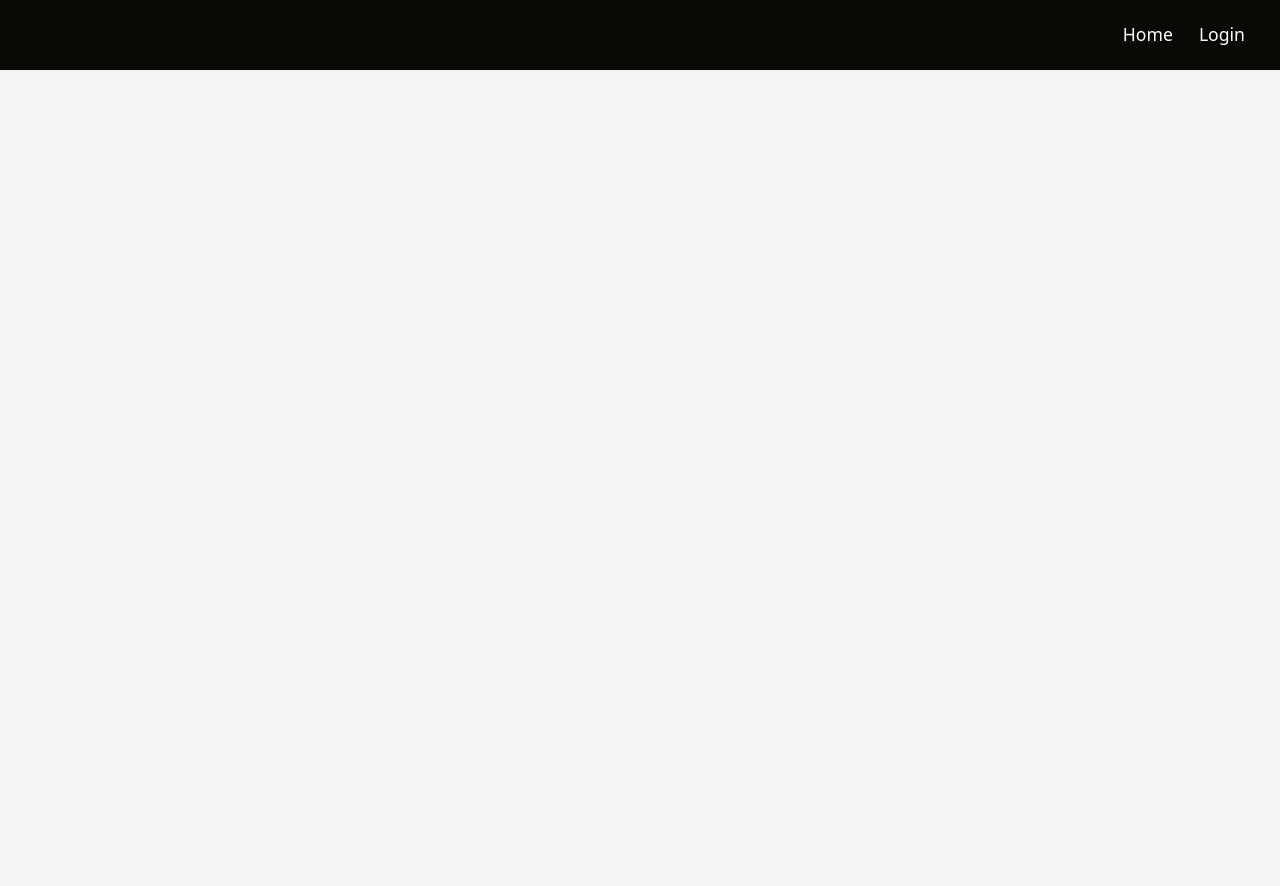
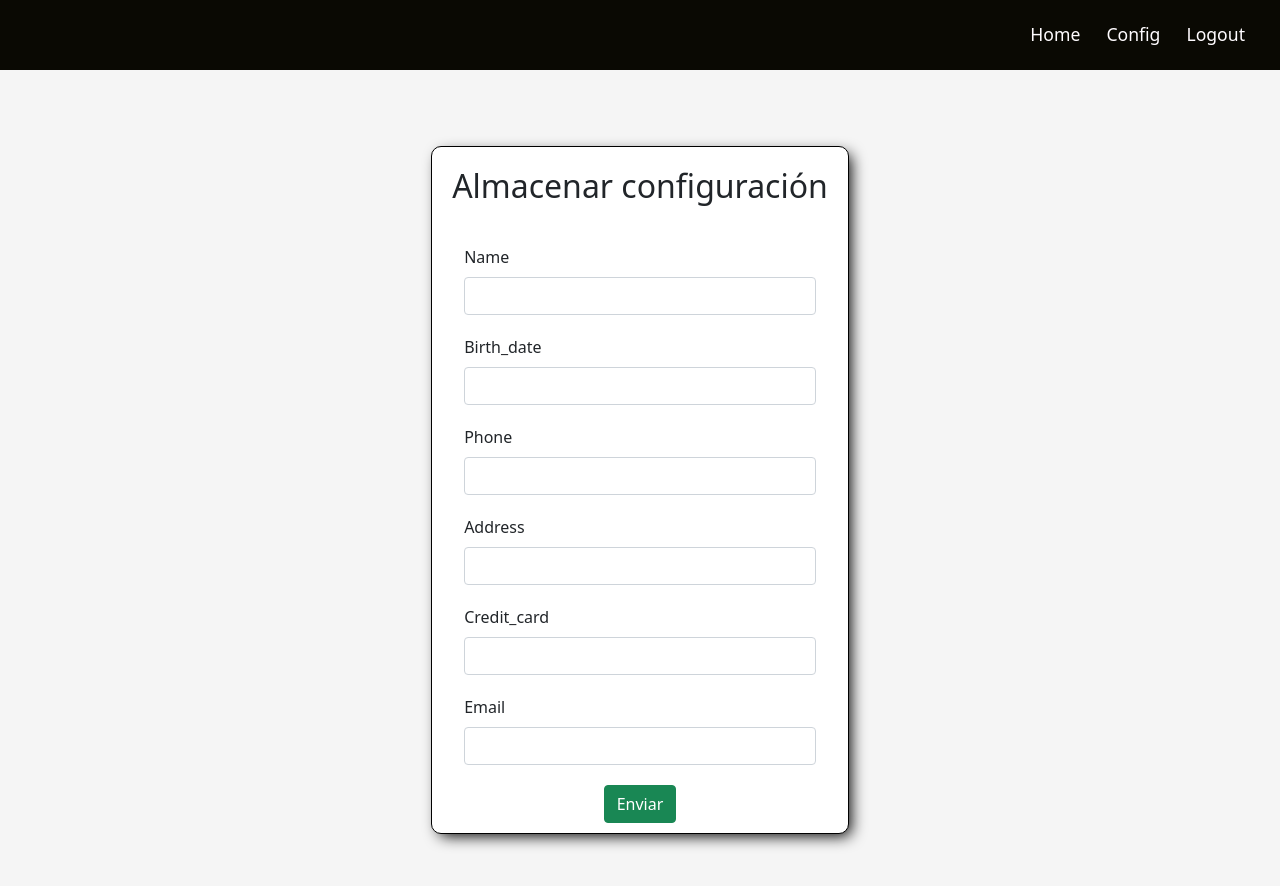
Before and after one commit to luisFelipeEvilla/contact-importer, a React (Create React App) app: page /config in a window 1280 px wide. Before the commit this address had no page. Shown: the top 886 px of the page. Before the commit the page ends 800 px from the top, so only its background shows below. Built offline with nearby package versions, Linux system fonts and the light colour scheme; sample sign-in values are in the browser's storage.

Commit message:
configuration file columns functionality

```diff
--- a/src/App.js
+++ b/src/App.js
@@ -1,5 +1,5 @@
 import './App.css';
-import { BrowserRouter, Route, Routes} from 'react-router-dom';
+import { BrowserRouter, Route, Routes, Navigate} from 'react-router-dom';
 import { useState } from 'react';
 
 //partials
@@ -8,6 +8,7 @@ import Header from './partials/header/header'
 // screens
 import SigninScreen from './pages/singin/signinScreen';
 import SignupScreen from './pages/signup/singupScreen';
+import ConfigScreen from './pages/config/configScreen';
 
 // components
 function App() {
@@ -23,6 +24,7 @@ function App() {
               <Route path="/" exact={true} element={<div className="App"></div>}></Route>
               <Route path='/signin'  exact={true} element={token ? <div>Home</div> : <SigninScreen/>}></Route>
               <Route path='/signup'  exact={true} element={token ? <div>Home</div> : <SignupScreen/>}></Route>
+              <Route path='/config'  exact={true} element={token ? <ConfigScreen/> : <Navigate to="/signin"/>}></Route>
             </Routes>
           </div>
         </main>
--- /dev/null
+++ b/src/pages/config/configScreen.css
@@ -0,0 +1,49 @@
+.signin-container {
+    display: flex;
+    justify-content: center;
+    align-items: center;
+    min-height: 600px;
+    margin-top: 100px;
+    margin-bottom: 100px;
+}
+
+.form-container {
+    text-align: center;
+    max-width: 800px;
+    border: 0.5px solid black;
+    border-radius: 10px;
+    background-color: white;
+    -webkit-box-shadow: 5px 5px 15px -3px #000000;
+    box-shadow: 5px 5px 15px -3px #000000;
+}
+
+.form-title {
+    display: inline-block;
+    text-align: center;
+}
+
+.message-form-container {
+    margin-top: 0 !important;
+    max-width: 90%;
+}
+
+.form-container .row {
+    margin: 20px;
+}
+
+.form-group {
+    text-align: left;
+}
+
+.form-container textarea {
+    overflow-y: scroll;
+    max-height: 200px;
+}
+
+.form-container label {
+    font-weight: 500;
+}
+
+.submit-container {
+    padding-bottom: 10px;
+}
--- /dev/null
+++ b/src/pages/config/configScreen.jsx
@@ -0,0 +1,106 @@
+import React, { useEffect, useState } from "react";
+import { Navigate, useNavigate } from "react-router-dom";
+import axios from "axios";
+
+import './configScreen.css';
+
+function ConfigScreen() {
+    const [ token, setToken ] = useState(localStorage.getItem('token'))
+    const [ loading, setLoading ] = useState(false);
+    const [ finish, setFinish ] = useState(false);
+    const navigate = useNavigate();
+
+    useEffect(() => {
+        if (finish) {
+            navigate('/')
+        }
+    }, [finish])
+
+    const handleClick = async (event) => {
+        event.preventDefault();
+        const name = document.getElementById('name').value;
+        const birth_date = document.getElementById('birth_date').value;
+        const phone = document.getElementById('phone').value;
+        const address = document.getElementById('address').value;
+        const credit_card = document.getElementById('credit_card').value;
+        const email = document.getElementById('email').value;
+
+        if (name && birth_date && phone && address && credit_card && email) {
+
+            axios.post('http://localhost:4000/contacts/config', {
+                name,
+                birth_date,
+                phone,
+                address,
+                credit_card,
+                email
+            },{
+                headers: {
+                    "Content-type": "application/json; charset=UTF-8",
+                    "Authorization": `Bearer ${token.slice(1,-1)}`
+                }
+            }).then(response => {
+                if (response.status === 200) {
+                    console.log(response);
+                    setFinish(true);
+                } else {
+                    if (response.data.error) {
+                        alert(response.data.error)
+                    }
+                }
+            }).catch(response => {
+                alert(response.error)
+            })
+        } else {
+            alert("should complete all the form")
+        }
+    }
+    return (
+        <div className="container signin-container">
+            <div className="form-container">
+                <h2 className="row form-title">Almacenar configuración</h2>
+                <div className="row">
+                    <div className="form-group">
+                        <label for="name" className="form-label">Name</label>
+                        <input className="form-control" id="name" type="text"></input>
+                    </div>
+                </div>
+                <div className="row">
+                    <div className="form-group">
+                        <label for="birth_date" className="form-label">Birth_date</label>
+                        <input className="form-control" id="birth_date" type="text"></input>
+                    </div>
+                </div>
+                <div className="row">
+                    <div className="form-group">
+                        <label for="phone" className="form-label">Phone</label>
+                        <input className="form-control" id="phone" type="text"></input>
+                    </div>
+                </div>
+                <div className="row">
+                    <div className="form-group">
+                        <label for="address" className="form-label">Address</label>
+                        <input className="form-control" id="address" type="text"></input>
+                    </div>
+                </div>
+                <div className="row">
+                    <div className="form-group">
+                        <label for="credit_card" className="form-label">Credit_card</label>
+                        <input className="form-control" id="credit_card" type="text"></input>
+                    </div>
+                </div>
+                <div className="row">
+                    <div className="form-group">
+                        <label for="email" className="form-label">Email</label>
+                        <input className="form-control" id="email" type="text"></input>
+                    </div>
+                </div>
+                <div className="submit-container">
+                    <button className="btn btn-success" type="submit" onClick={event => handleClick(event)}>Enviar</button>
+                </div>
+            </div>
+        </div>
+    )
+}
+
+export default ConfigScreen;
--- a/src/pages/signup/singupScreen.jsx
+++ b/src/pages/signup/singupScreen.jsx
@@ -11,6 +11,7 @@ function SignupScreen(props) {
     useEffect(() => {
         if (token) {
             navigate('/')
+            window.location.reload()
         }
     }, [token])
 
--- a/src/pages/singin/signinScreen.jsx
+++ b/src/pages/singin/signinScreen.jsx
@@ -11,6 +11,7 @@ function SigninScreen(props) {
     useEffect(() => {
         if (token) {
             navigate('/')
+            window.location.reload()
         }
     }, [token])
 
--- a/src/partials/header/header.jsx
+++ b/src/partials/header/header.jsx
@@ -1,10 +1,19 @@
-import React from 'react'
-import { Link } from "react-router-dom";
+import React, { useState } from 'react'
+import { Link, useNavigate } from "react-router-dom";
 import './header.css'
 
 import logo from '../../assets/logo/logo.svg';
 
-const Header = () => (
+const Header = () => {
+    const [token, setToken] = useState(localStorage.getItem('token'));
+    const navigate = useNavigate();
+
+    const handleLogout = () => {
+        localStorage.removeItem('token');
+        navigate('/signin')
+        window.location.reload();
+    }
+    return (
         <nav id="header" className="navbar navbar-expand-lg">
             <div className="container-fluid">
                 <Link className="navbar-brand" to="/">
@@ -18,13 +27,21 @@ const Header = () => (
                         <li className="nav-item">
                             <Link className="nav-link active" aria-current="page" to="/">Home</Link>
                         </li>
-                    <li className="nav-item">
+                        {token ? <li className="nav-item">
+                            <Link className="nav-link active" aria-current="page" to="/config">Config</Link>
+                        </li> : <div></div>}
+                        {
+                            !token ? <li className="nav-item">
                                 <Link className="nav-link" to="/signin" tabIndex="-1" aria-disabled="true">Login</Link>
+                            </li> : <li className="nav-item" onClick={handleLogout}>
+                                <Link className="nav-link" to="#" tabIndex="-1" aria-disabled="true">Logout</Link>
                             </li>
+                        }
                     </ul>
                 </div>
             </div>
         </nav>
     )
+}
 
 export default Header
```
Also changed, not shown: src/assets/user.png (added). Lines whose indentation alone changed are shown as unchanged.
